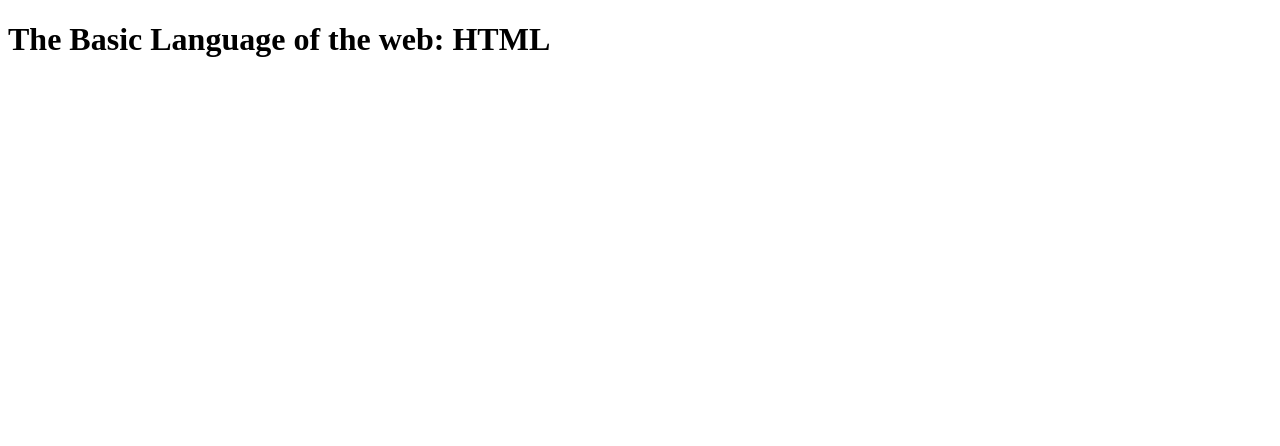
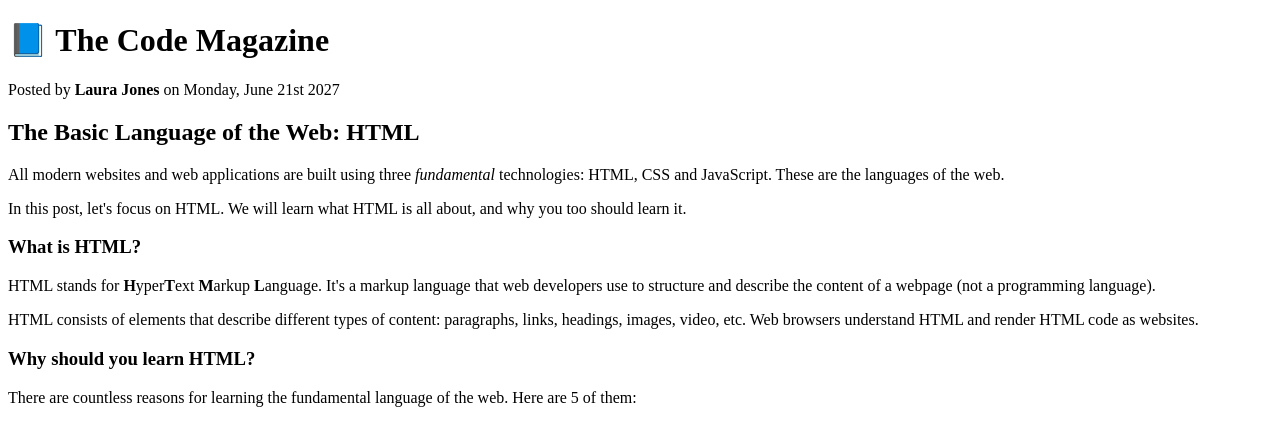
Before and after one commit to enochdoteth/projects-1, a plain HTML site: page 02-HTML-Fundamentals/index.html in a window 1280 px wide. Drawn offline with Linux system fonts and the light colour scheme.

Commit message:
understanding elements basics

```diff
--- a/02-HTML-Fundamentals/index.html
+++ b/02-HTML-Fundamentals/index.html
@@ -4,6 +4,42 @@
     <title>The Basic Language of the web: HTML</title>
   </head>
   <body>
-    <h1>The Basic Language of the web: HTML</h1>
+    <!--
+    <h1>WAZUP</h1>
+    <h2>WAZUP</h2>
+    <h3>WAZUP</h3> -->
+
+    <h1>📘 The Code Magazine</h1>
+    <p>Posted by <strong>Laura Jones</strong> on Monday, June 21st 2027</p>
+
+    <h2>The Basic Language of the Web: HTML</h2>
+    <p>
+      All modern websites and web applications are built using three
+      <em>fundamental</em> technologies: HTML, CSS and JavaScript. These are the
+      languages of the web.
+    </p>
+    <p>
+      In this post, let's focus on HTML. We will learn what HTML is all about,
+      and why you too should learn it.
+    </p>
+
+    <h3>What is HTML?</h3>
+    <p>
+      HTML stands for <strong>H</strong>yper<strong>T</strong>ext
+      <strong>M</strong>arkup <strong>L</strong>anguage. It's a markup language
+      that web developers use to structure and describe the content of a webpage
+      (not a programming language).
+    </p>
+    <p>
+      HTML consists of elements that describe different types of content:
+      paragraphs, links, headings, images, video, etc. Web browsers understand
+      HTML and render HTML code as websites.
+    </p>
+
+    <h3>Why should you learn HTML?</h3>
+    <p>
+      There are countless reasons for learning the fundamental language of the
+      web. Here are 5 of them:
+    </p>
   </body>
 </html>
```
